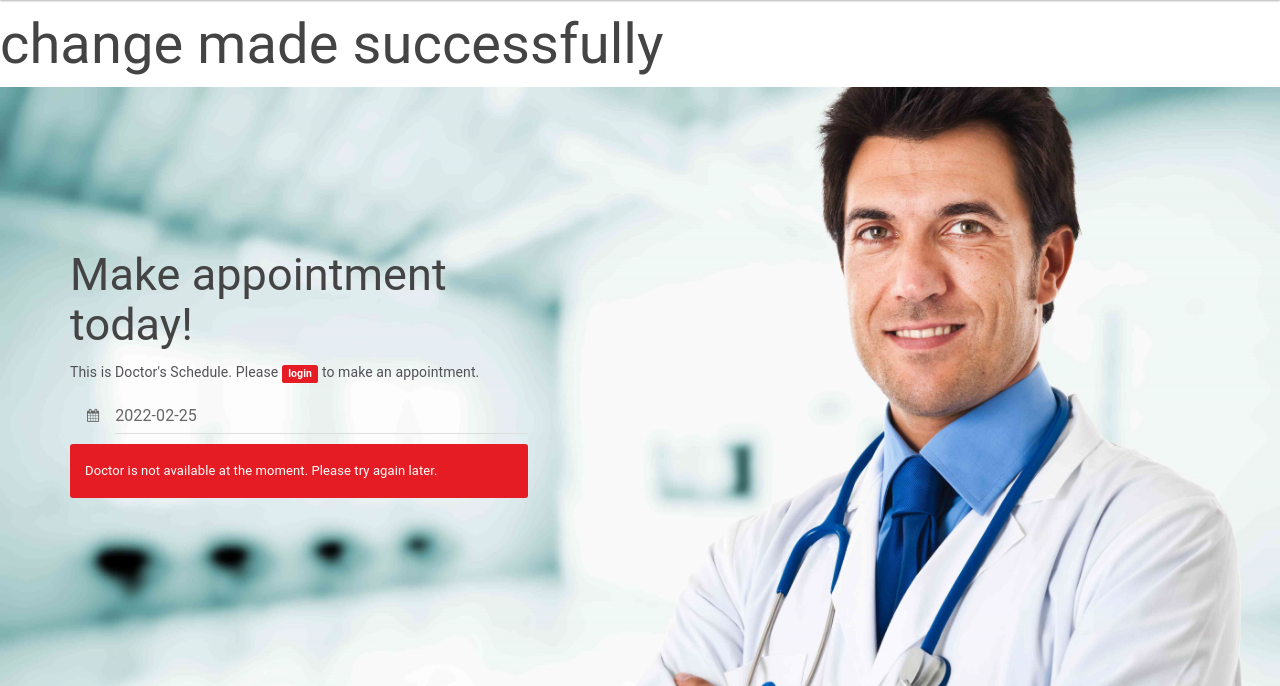
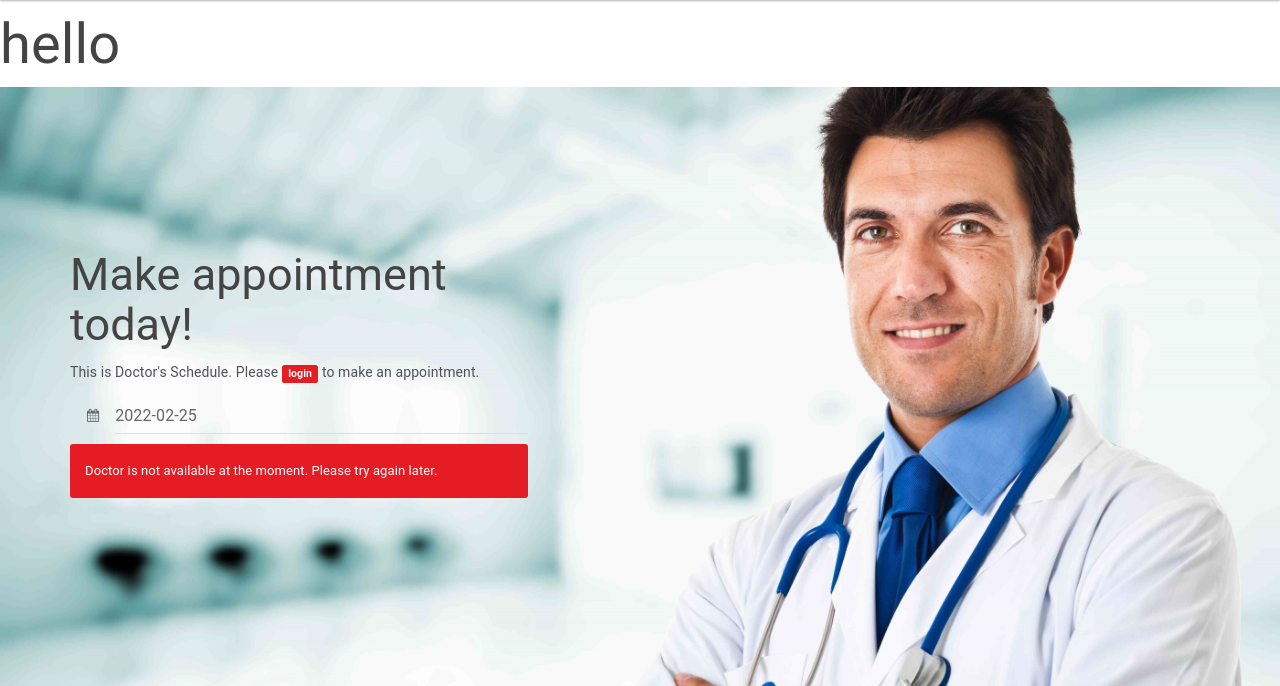
Before and after one commit to sahilmk/se_project, a PHP site: page / in a window 1280 px wide. Shown: the part 69-755 px from the top of the page. Run offline with PHP 8.4, Linux system fonts and the light colour scheme; data comes from the database, SQL or seed files in the repository.

Commit message:
Update index.php

```diff
--- a/index.php
+++ b/index.php
@@ -98,7 +98,7 @@ alert('User already registered. Please try again');
     </head>
     <body>
         <!-- navigation -->
-        <h1>change made successfully</h1>
+        <h1>hello</h1>
         <nav class="navbar navbar-default navbar-fixed-top" role="navigation">
             <div class="container-fluid">
                 <!-- Brand and toggle get grouped for better mobile display -->
```
